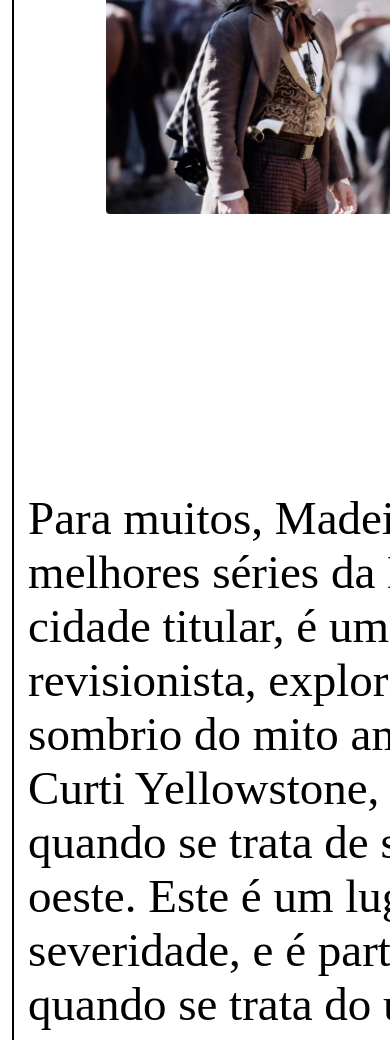
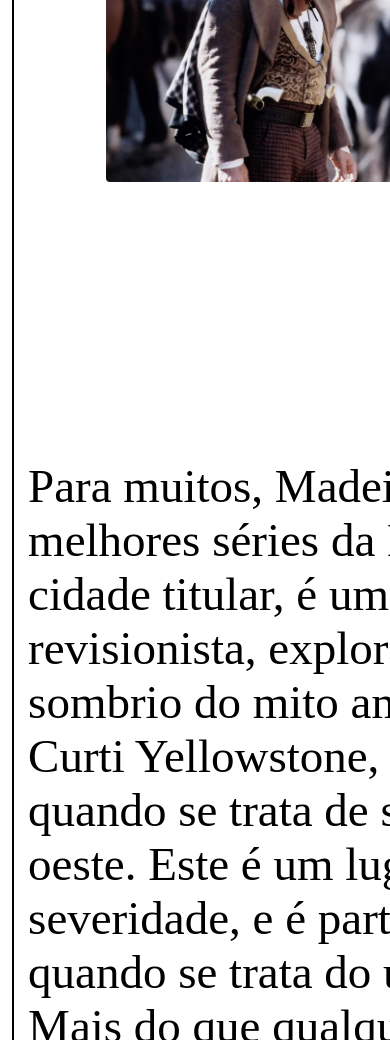
Before and after one commit to lazaroalvesr/Guia-de-series, a plain HTML site: page index.html in a window 390 px wide. Shown: the part 583-1623 px from the top of the page. Drawn offline with Linux system fonts and the light colour scheme.

Commit message:
Update css.css

```diff
--- a/css.css
+++ b/css.css
@@ -521,7 +521,7 @@ footer {
     #dead {
         height: 103em;
         width: 50em;
-        top: 22em;
+        top: 20em;
         position: relative;
     }
 
```
